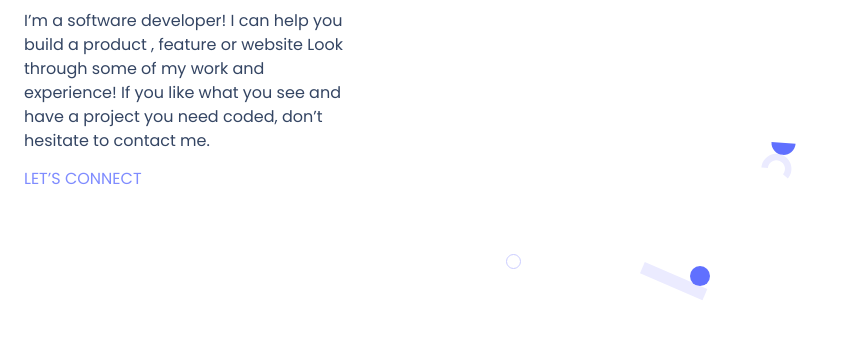
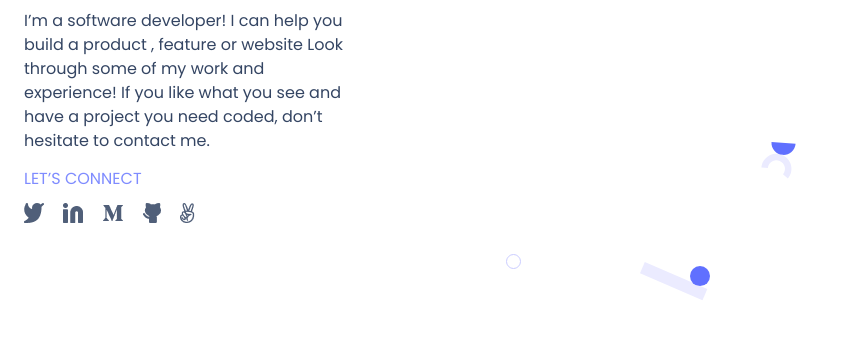
Before and after one commit to https-Haider/Portfolio-Faulty-, a website: page index.html in a window 1280 px wide. Shown: the part 323-662 px from the top of the page, without its empty margins (0-867 px from the left). Drawn offline with Linux system fonts and the light colour scheme.

Commit message:
Added Semantic Tags

```diff
--- a/index.html
+++ b/index.html
@@ -16,13 +16,13 @@
     <div class="logo">My Logo</div>
     <div class="menu-button"><img src="Icon - Menu.jpg" alt=""></div>
 </header>
-    <div class="headline">
+    <section class="headline">
         <div class="name">I’m Haider.<br/>Glad to see you!</div>
         <div class="intro">I’m a software developer! I can help you build a product , feature or website Look through some of my work and experience! If you like what you see and have a project you need coded, don’t hesitate to contact me.</div>
         <div class="connect">LET’S CONNECT</div>
-        <div class="icons"><img src="social media icons.jpg" alt=""></div>
+        <div class="icons"><img src="social media icons.png" alt=""></div>
 
-</div>
+</section>
 
 </body>
 </html>
```
Also changed, not shown: .eslintrc.json (deleted), social media icons.png (added).
